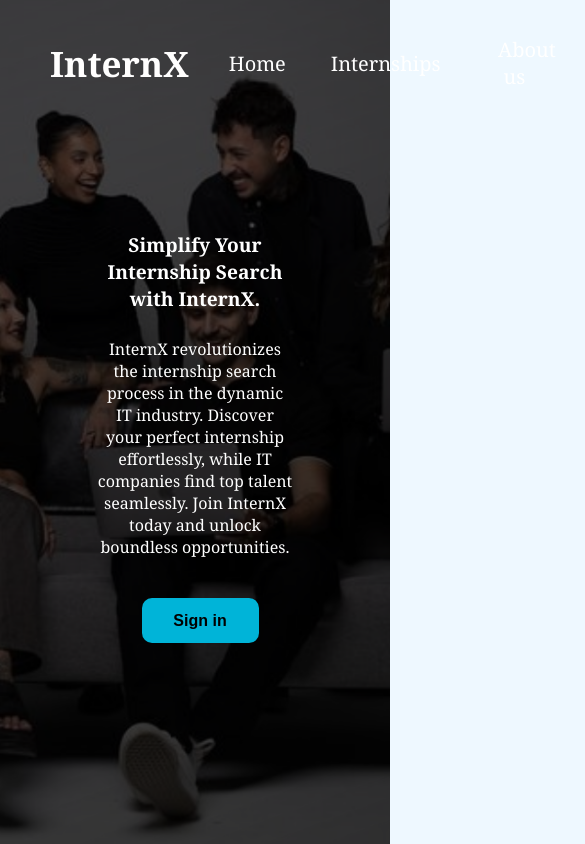
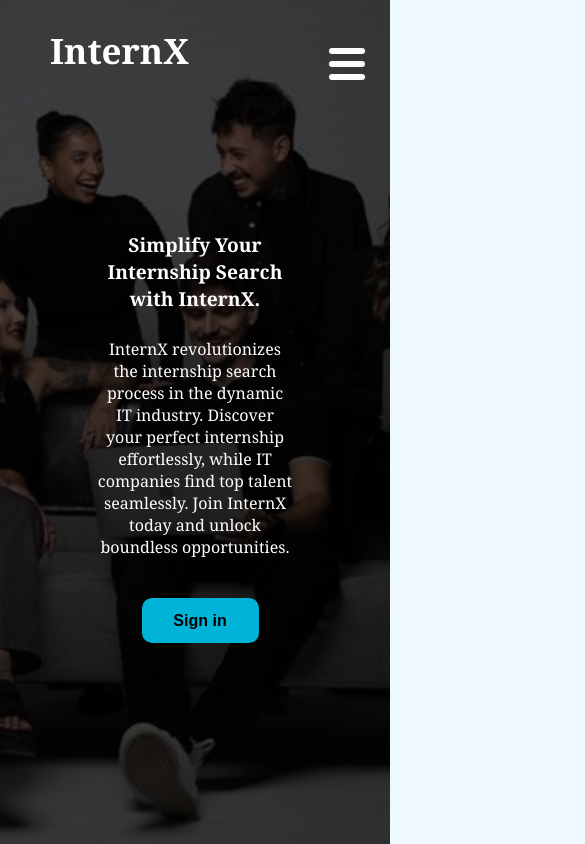
Before and after one commit to KushaRa/InternX_Front, a React (Create React App) app in the folder skillsync/: page / in a window 390 px wide. Shown: the top 844 px of the page, 585 px wide, since content can reach past the window. Built offline with nearby package versions, Linux system fonts and the light colour scheme; no server answers.

Commit message:
Complete frontend design

```diff
--- a/skillsync/src/components/NavBar/Lognavbar.css
+++ b/skillsync/src/components/NavBar/Lognavbar.css
@@ -65,7 +65,66 @@
     background-color: rgb(255, 255, 255);
   }
 
+
+
+ .menu{
+  display: flex;
+  position:none;
+  margin-top: 28px;
+  margin-right: 10px;
+  top:0.75rem;
+  right:0.75rem;
+  flex-direction:column;
+  justify-content: space-between;
+  width:2.25rem;
+  height: 2rem;
+
+}
+
+.menu span{
+  height:0.4rem;
+  width:100%;
+  background-color: #fffefe;
+  border-radius:0.2rem;
+}
+
   @media screen and (max-width: 760px)
   {
+   .menu{
+    display:flex;
+   }
+   .navBar{
+    flex-direction: coloumn;
+    align-items: start;
+   }
+
+   .navUl {
+    display: none;
+    flex-direction: column;
+    width:100%;
+    margin-bottom: 0.25rem;
+}
 
   }
+
+
+
+
+@media screen and (max-width: 480px)
+{
+  .menu{
+    display:flex;
+    align-items: flex-end;
+
+   }
+   .navBar{
+    flex-direction: coloumn;
+    align-items: start;
+   }
+
+   .navUl {
+    display: none;
+    flex-direction: column;
+    width:100%;
+    margin-bottom: 0.25rem;
+}}
```
